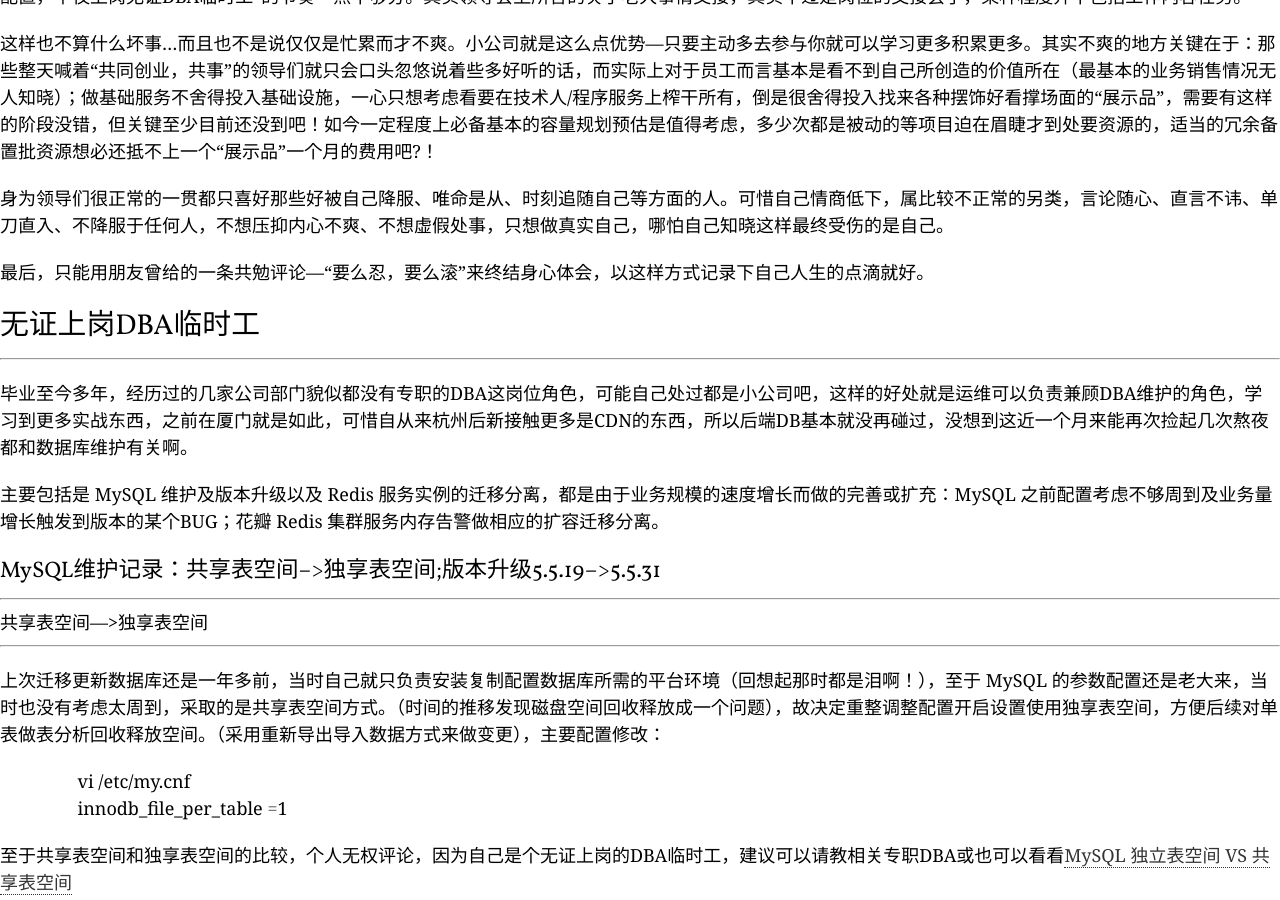
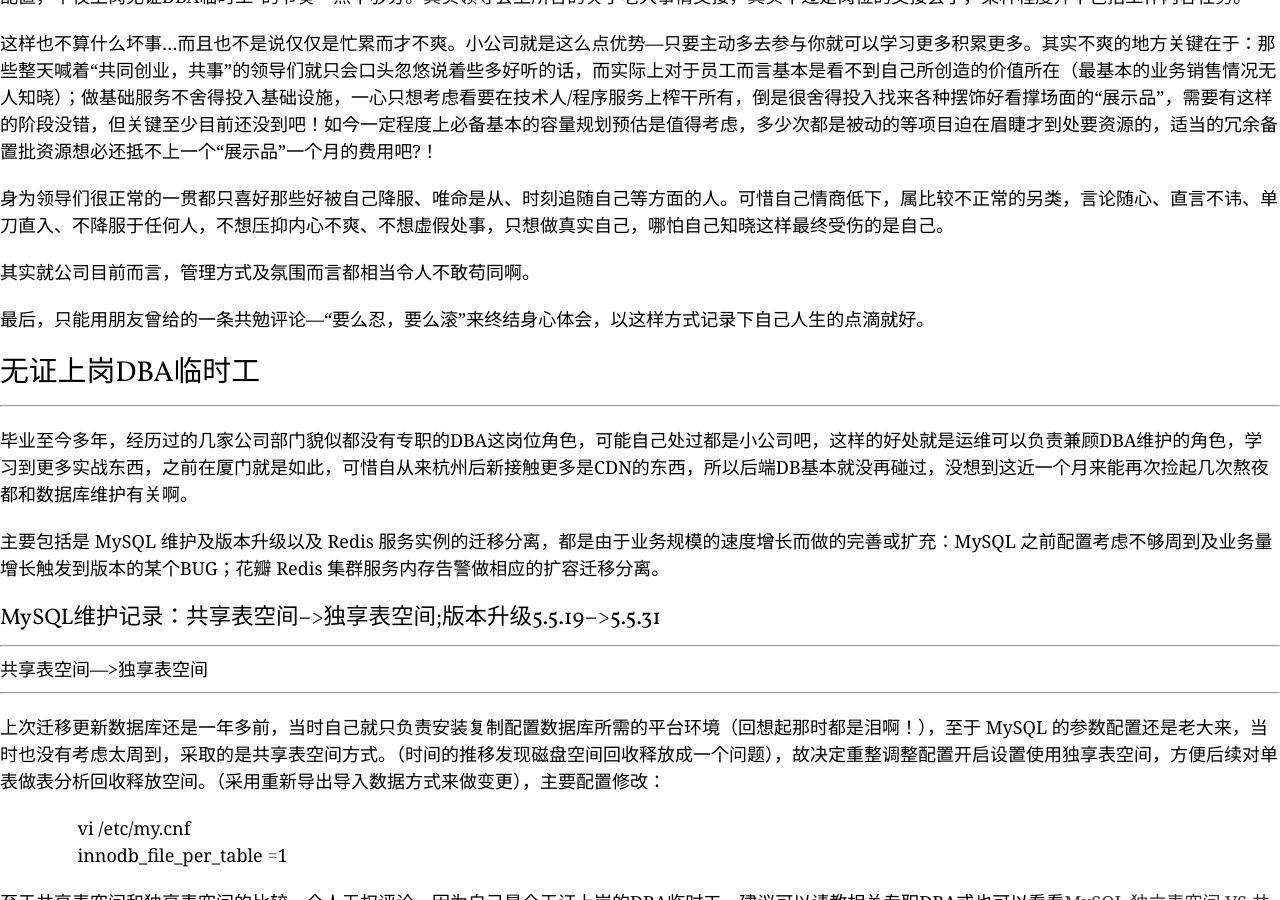
Before and after one commit to ImYousri/imyousri.github.com, a Jekyll site: the page built from _posts/2013-12-14-life-with-the-mind.markdown, in a window 1280 px wide and 900 px high, scrolled down 333 px. Built offline with Jekyll 4.4.1, drawn with Linux system fonts in a browser that asks for light colours; some web fonts are replaced; comment, search, counter and statistics services are not loaded.

Commit message:
update post

```diff
--- a/_posts/2013-12-14-life-with-the-mind.markdown
+++ b/_posts/2013-12-14-life-with-the-mind.markdown
@@ -11,6 +11,8 @@ title: 工作随记
 这样也不算什么坏事…而且也不是说仅仅是忙累而才不爽。小公司就是这么点优势---只要主动多去参与你就可以学习更多积累更多。其实不爽的地方关键在于：那些整天喊着“共同创业，共事”的领导们就只会口头忽悠说着些多好听的话，而实际上对于员工而言基本是看不到自己所创造的价值所在（最基本的业务销售情况无人知晓）；做基础服务不舍得投入基础设施，一心只想考虑看要在技术人/程序服务上榨干所有，倒是很舍得投入找来各种摆饰好看撑场面的“展示品”，需要有这样的阶段没错，但关键至少目前还没到吧！如今一定程度上必备基本的容量规划预估是值得考虑，多少次都是被动的等项目迫在眉睫才到处要资源的，适当的冗余备置批资源想必还抵不上一个“展示品”一个月的费用吧?！
 
 身为领导们很正常的一贯都只喜好那些好被自己降服、唯命是从、时刻追随自己等方面的人。可惜自己情商低下，属比较不正常的另类，言论随心、直言不讳、单刀直入、不降服于任何人，不想压抑内心不爽、不想虚假处事，只想做真实自己，哪怕自己知晓这样最终受伤的是自己。
+
+其实就公司目前而言，管理方式及氛围而言都相当令人不敢苟同啊。
 
 最后，只能用朋友曾给的一条共勉评论---“要么忍，要么滚”来终结身心体会，以这样方式记录下自己人生的点滴就好。
 
```
